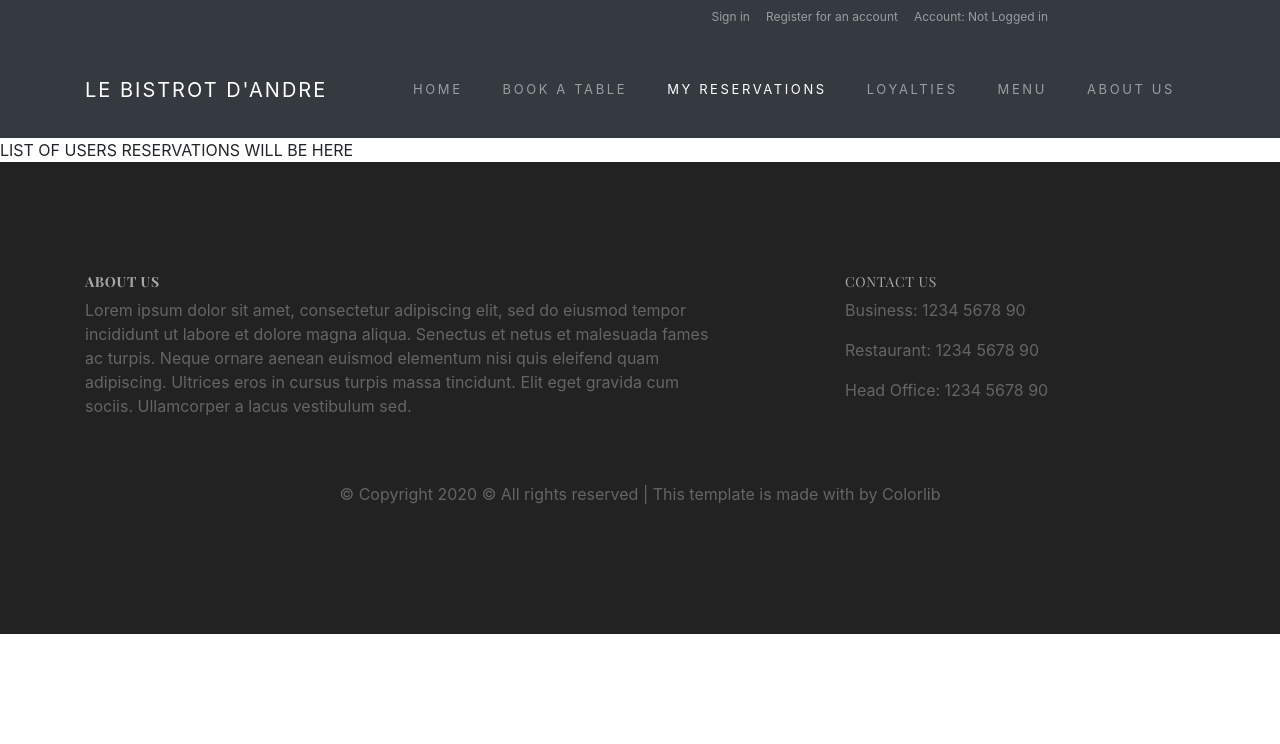
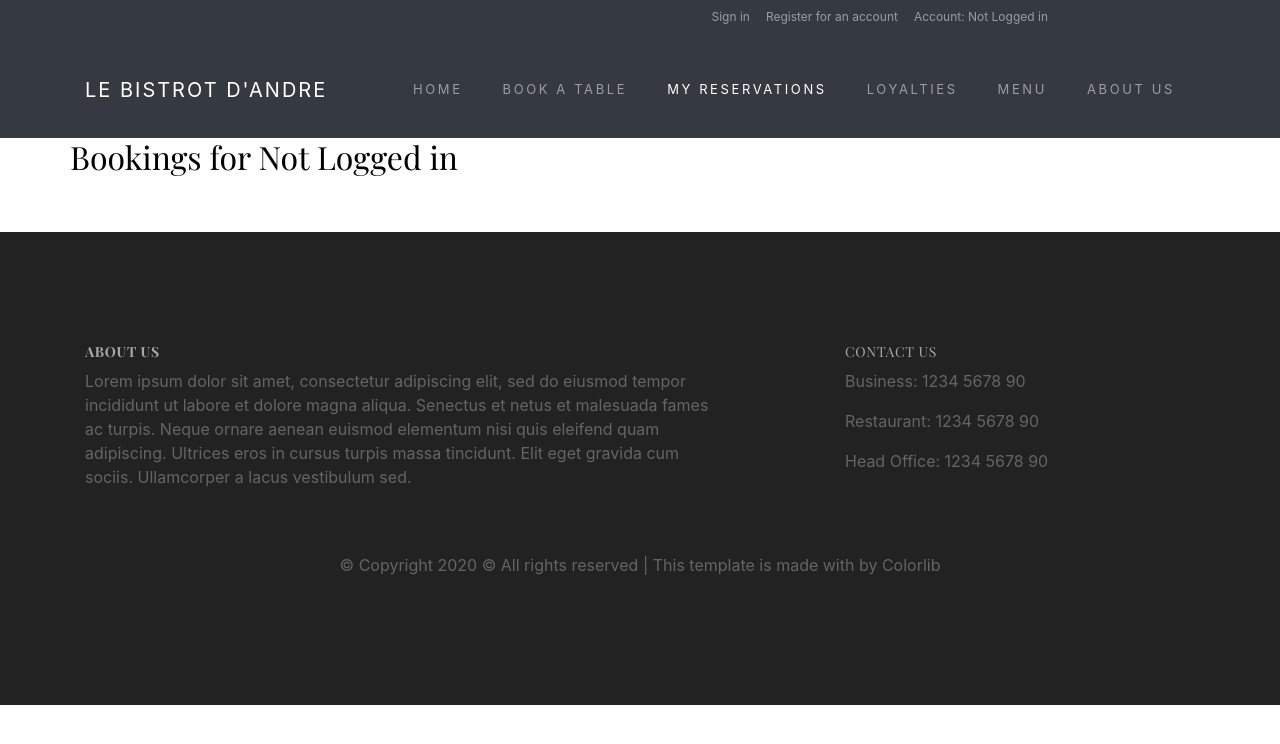
Before and after one commit to edelinic/SES1BWebApp, an Angular app in the folder FrontEnd/: page /reservation/view in a window 1280 px wide. Shown: the top 744 px of the page. Built offline with nearby package versions, Linux system fonts and the light colour scheme; a web font is replaced by a local one.

Commit message:
Added the form title

```diff
--- a/FrontEnd/src/app/components/reservation-view/reservation-view.component.html
+++ b/FrontEnd/src/app/components/reservation-view/reservation-view.component.html
@@ -63,7 +63,17 @@
 </nav>
 <!-- Navigation Bar END -->
 
-LIST OF USERS RESERVATIONS WILL BE HERE
+
+<div class="container">
+    <div class="row mb-5">
+      <div class="col-md-12">
+        <div class="row">
+          <h2 class="site-heading-2"> Bookings for {{userName}} </h2>
+</div>
+</div>
+</div>
+</div>
+
 
   <!-- Footer -->
   <footer class="site-footer site-bg-dark site-section" id="site-aboutUs">
```
